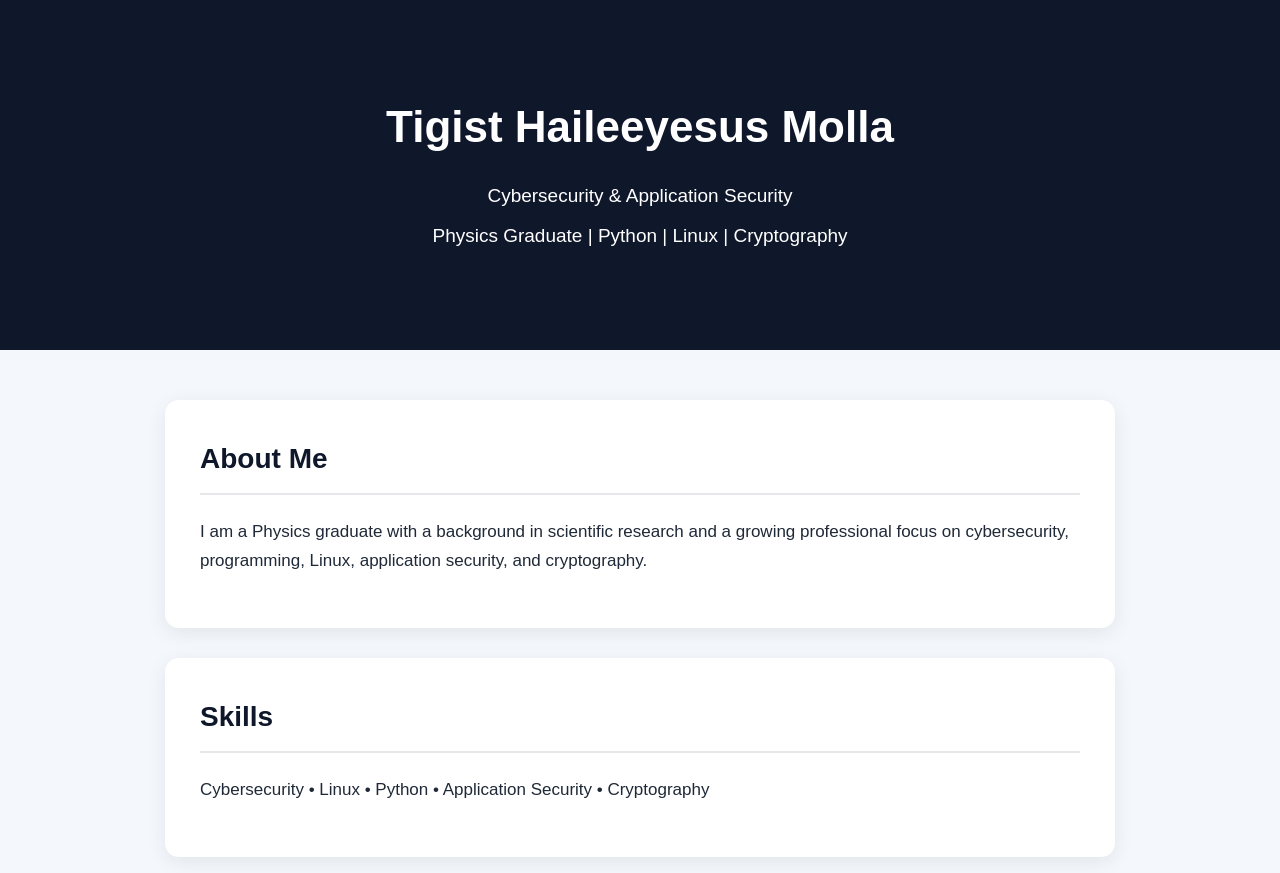
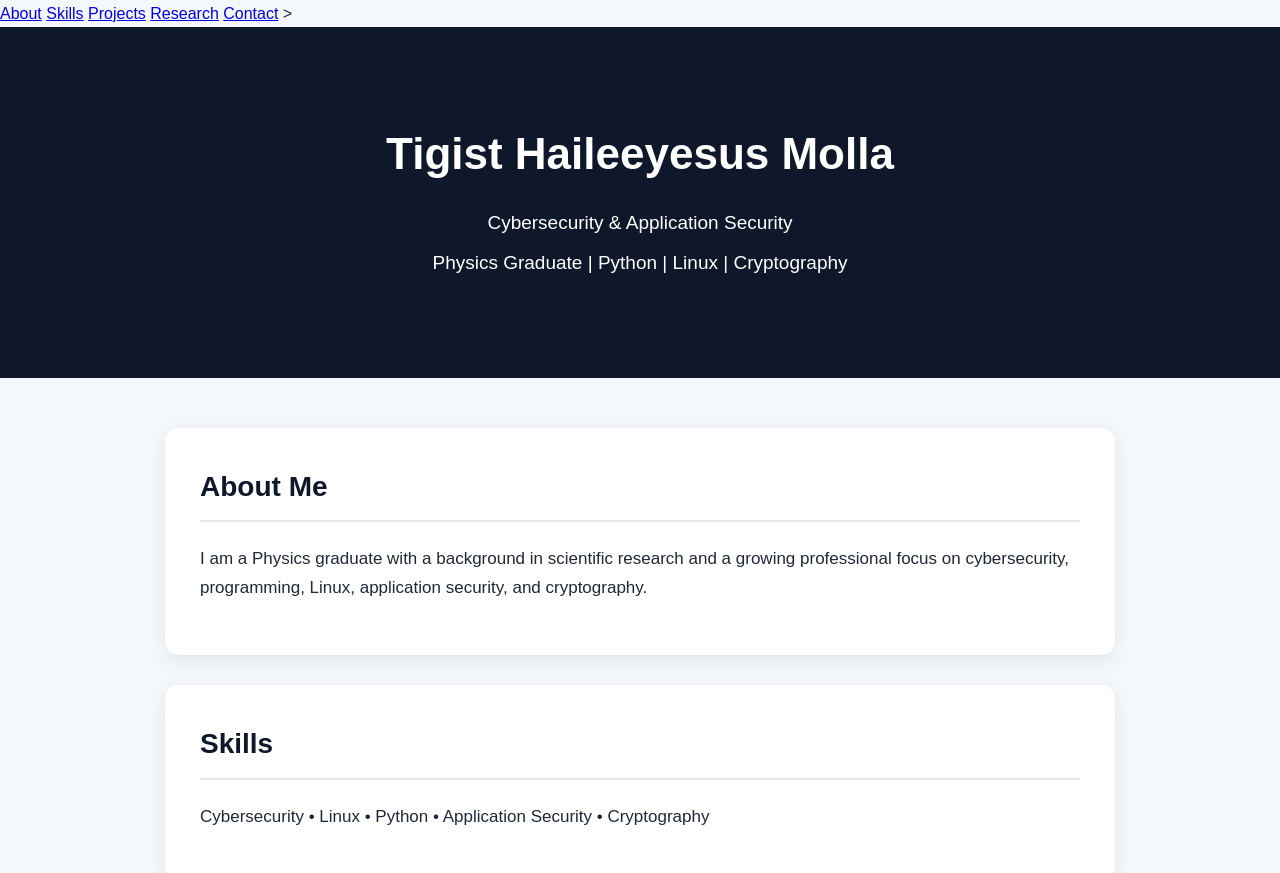
Before and after one commit to tigistmolla/tigistmolla.github.io, a plain HTML site: page index.html in a window 1280 px wide. Shown: the top 873 px of the page. Drawn offline with Linux system fonts and the light colour scheme.

Commit message:
Add website navigation
Added navigation links and section IDs for better structure.

```diff
--- a/index.html
+++ b/index.html
@@ -7,7 +7,13 @@
     <link rel="stylesheet" href="style.css">
 </head>
 
-<body>
+<body<nav>
+    <a href="#about">About</a>
+    <a href="#skills">Skills</a>
+    <a href="#projects">Projects</a>
+    <a href="#research">Research</a>
+    <a href="#contact">Contact</a>
+</nav>>
 
 <header>
     <h1>Tigist Haileeyesus Molla</h1>
@@ -17,7 +23,7 @@
 
 <main>
 
-    <section>
+    <section id="about">
         <h2>About Me</h2>
         <p>
             I am a Physics graduate with a background in scientific research
@@ -26,12 +32,12 @@
         </p>
     </section>
 
-    <section>
+    <section id="skills">
         <h2>Skills</h2>
         <p>Cybersecurity • Linux • Python • Application Security • Cryptography</p>
     </section>
 
-    <section>
+    <section id="projects">
         <h2>Projects</h2>
         <p>
             Cybersecurity and programming projects will be added here as I build
@@ -39,7 +45,7 @@
         </p>
     </section>
 
-    <section>
+    <section id="research">
         <h2>Research</h2>
         <p>
             My academic research focused on space physics, ionospheric
@@ -47,7 +53,7 @@
         </p>
     </section>
 
-    <section>
+    <section id="contact">
     <h2>Contact</h2>
 
     <p>
```
